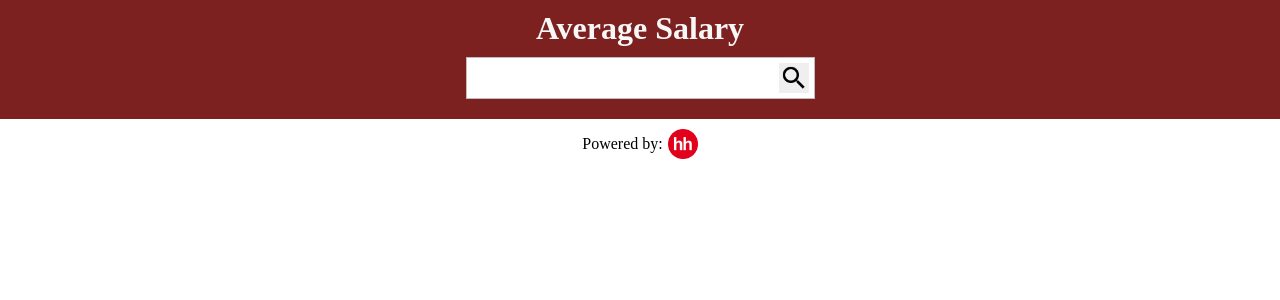
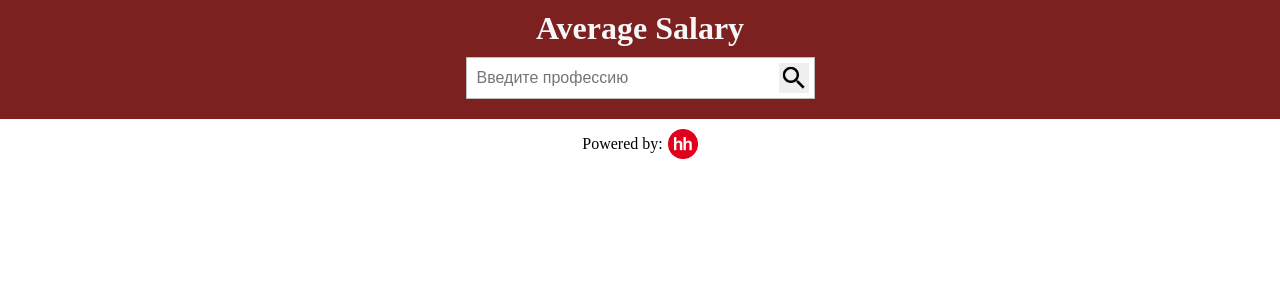
Before and after one commit to tamazlykar/average-salary, an Angular app: page / in a window 1280 px wide. Shown: the top 300 px of the page. Built offline with nearby package versions, Linux system fonts and the light colour scheme.

Commit message:
Add placeholder for search input

```diff
--- a/src/app/app.component.html
+++ b/src/app/app.component.html
@@ -4,7 +4,7 @@
       <h1>Average Salary</h1>
       <div class="center">
         <div class="search">
-          <input type="text" #searchBox (keyup.enter)="search(searchBox.value)">
+          <input type="text" #searchBox (keyup.enter)="search(searchBox.value)" placeholder="Введите профессию">
           <button (click)="search(searchBox.value)"></button>
         </div>
       </div>
```
